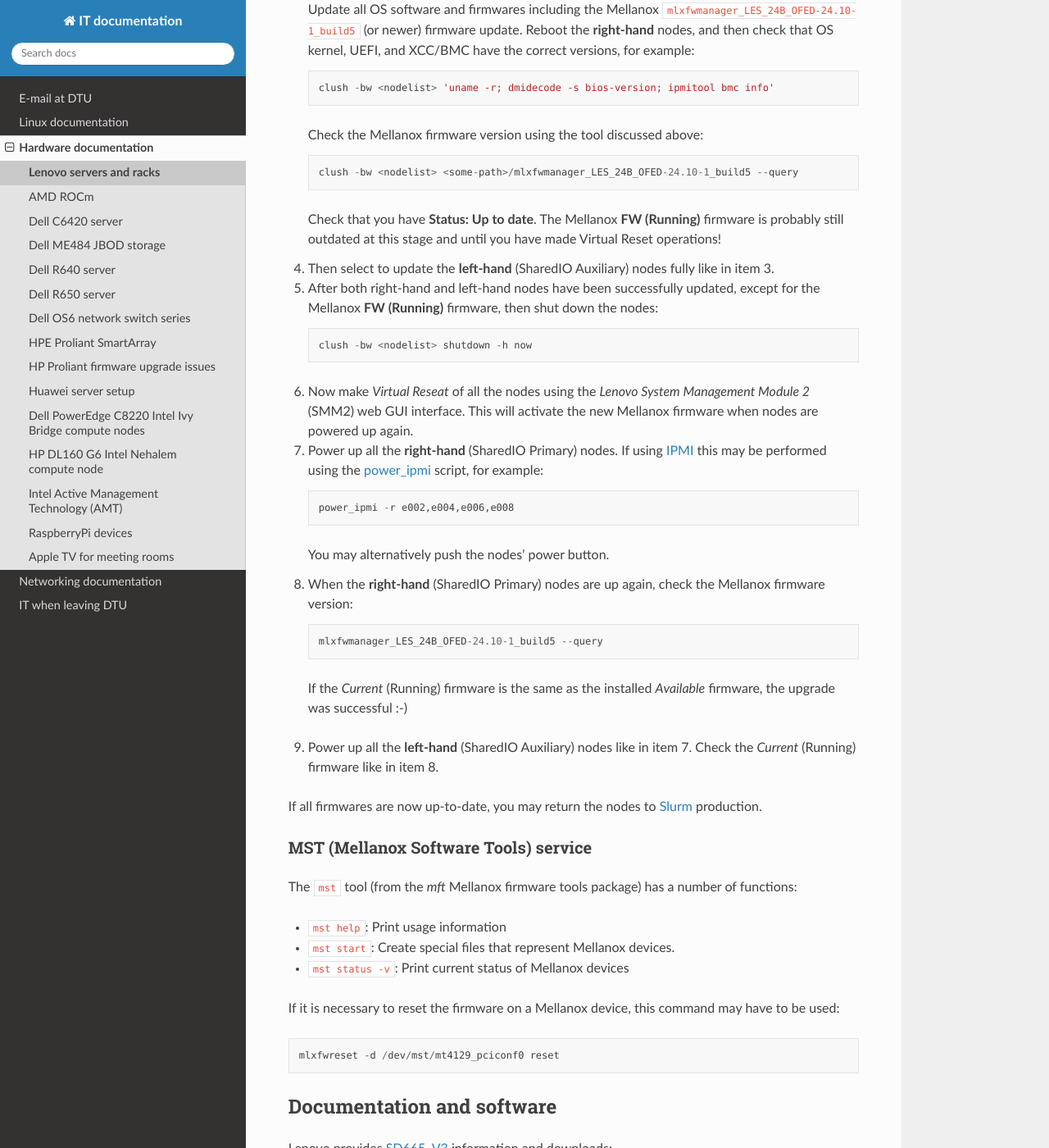
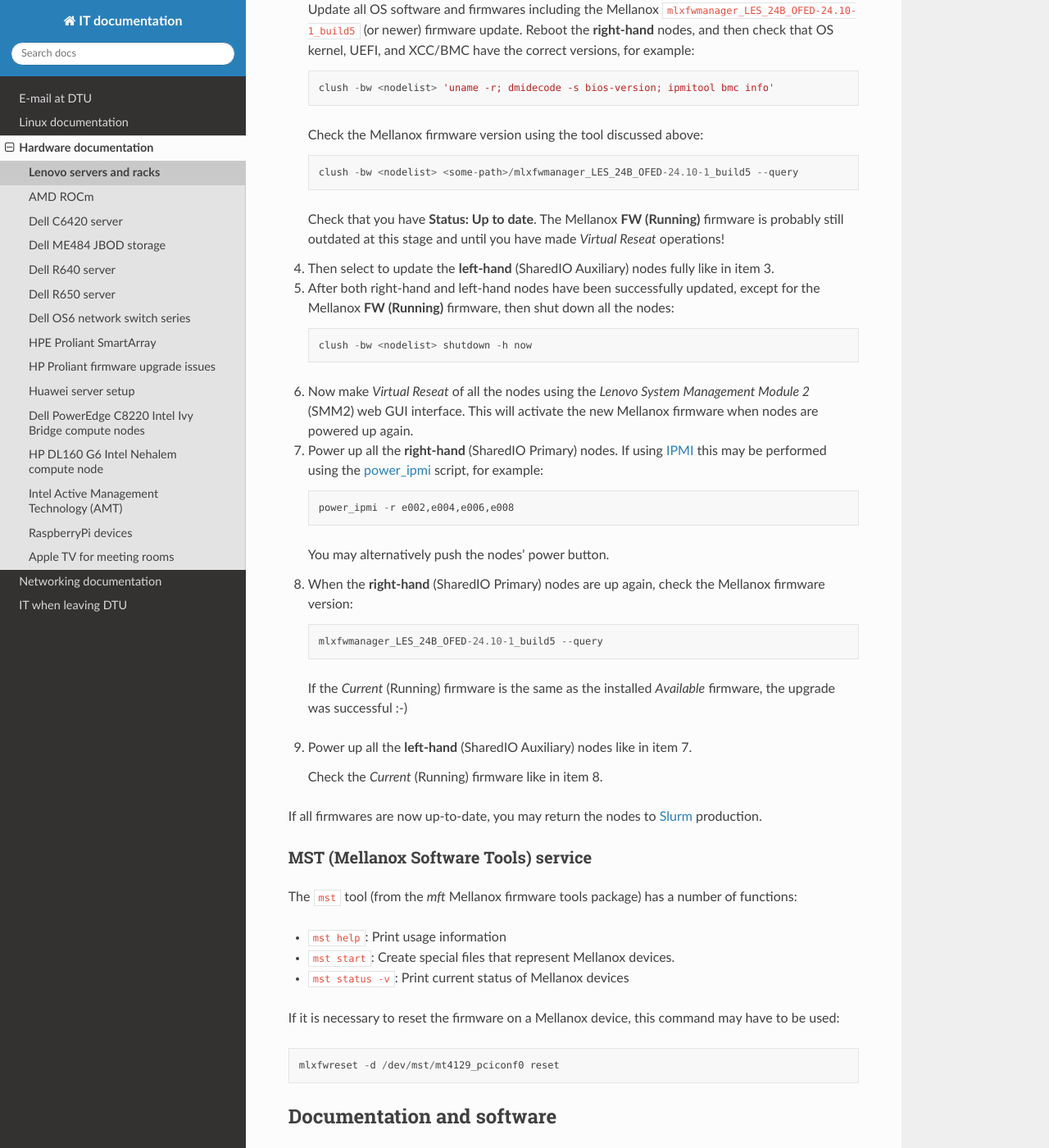
Before and after one commit to OleHolmNielsen/ITwiki, a Sphinx documentation site: the page built from docs/Lenovo_SD665_V3.rst, in a window 1280 px wide and 1400 px high, scrolled down 2686 px. Shown: the whole window at 82% size. Built offline with Sphinx 7.4.7 and the Read the Docs theme 3.1.0, drawn with Linux system fonts in a browser that asks for light colours.

Commit message:
Minor edits

```diff
--- a/docs/Lenovo_SD665_V3.rst
+++ b/docs/Lenovo_SD665_V3.rst
@@ -119,12 +119,12 @@ Therefore we have developed and tested this procedure:
      clush -bw <nodelist> <some-path>/mlxfwmanager_LES_24B_OFED-24.10-1_build5 --query
 
    Check that you have **Status: Up to date**.
-   The Mellanox **FW (Running)** firmware is probably still outdated at this stage and until you have made Virtual Reset operations!
+   The Mellanox **FW (Running)** firmware is probably still outdated at this stage and until you have made *Virtual Reseat* operations!
 
 4. Then select to update the **left-hand** (SharedIO Auxiliary) nodes fully like in item 3.
 
 5. After both right-hand and left-hand nodes have been successfully updated, except for the Mellanox **FW (Running)** firmware,
-   then shut down the nodes::
+   then shut down all the nodes::
 
      clush -bw <nodelist> shutdown -h now
 
@@ -146,6 +146,7 @@ Therefore we have developed and tested this procedure:
   If the *Current* (Running) firmware is the same as the installed *Available* firmware, the upgrade was successful :-)
 
 9. Power up all the **left-hand** (SharedIO Auxiliary) nodes like in item 7.
+
    Check the *Current* (Running) firmware like in item 8.
 
 If all firmwares are now up-to-date, you may return the nodes to Slurm_ production.
```
